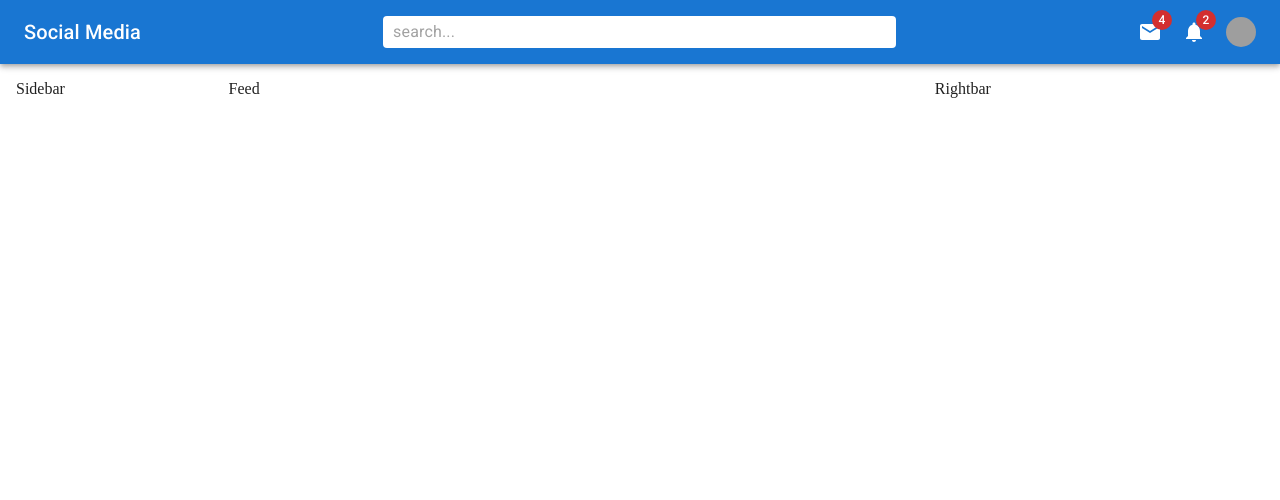
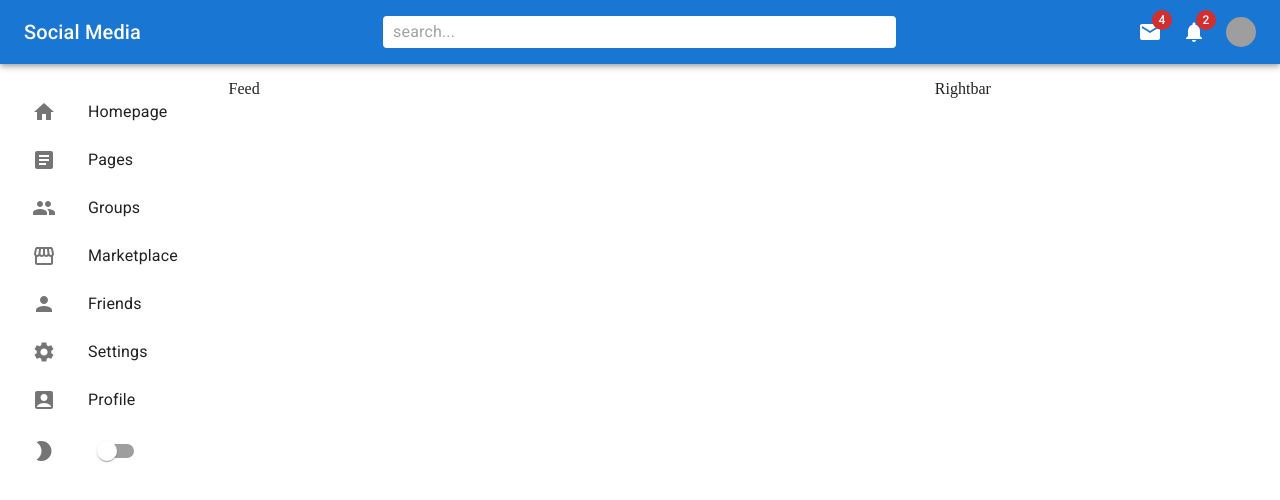
Before and after one commit to AnwarHossainSR/material-ui-social-media, a React (Create React App) app: page / in a window 1280 px wide. Shown: the top 500 px of the page. Built offline with nearby package versions, Linux system fonts and the light colour scheme; grey boxes are pictures that could not be loaded.

Commit message:
Design SIdebar

```diff
--- a/src/components/Sidebar.jsx
+++ b/src/components/Sidebar.jsx
@@ -1,9 +1,96 @@
-import { Box } from "@mui/material";
+import {
+  AccountBox,
+  Article,
+  Group,
+  Home,
+  ModeNight,
+  Person,
+  Settings,
+  Storefront,
+} from "@mui/icons-material";
+import {
+  Box,
+  List,
+  ListItem,
+  ListItemButton,
+  ListItemIcon,
+  ListItemText,
+  Switch,
+} from "@mui/material";
 
-const Sidebar = () => {
+const Sidebar = ({ mode, setMode }) => {
   return (
     <Box flex={1} p={2} sx={{ display: { xs: "none", sm: "block" } }}>
-      Sidebar
+      <Box position="fixed">
+        <List>
+          <ListItem disablePadding>
+            <ListItemButton component="a" href="#home">
+              <ListItemIcon>
+                <Home />
+              </ListItemIcon>
+              <ListItemText primary="Homepage" />
+            </ListItemButton>
+          </ListItem>
+          <ListItem disablePadding>
+            <ListItemButton component="a" href="#simple-list">
+              <ListItemIcon>
+                <Article />
+              </ListItemIcon>
+              <ListItemText primary="Pages" />
+            </ListItemButton>
+          </ListItem>
+          <ListItem disablePadding>
+            <ListItemButton component="a" href="#simple-list">
+              <ListItemIcon>
+                <Group />
+              </ListItemIcon>
+              <ListItemText primary="Groups" />
+            </ListItemButton>
+          </ListItem>
+          <ListItem disablePadding>
+            <ListItemButton component="a" href="#simple-list">
+              <ListItemIcon>
+                <Storefront />
+              </ListItemIcon>
+              <ListItemText primary="Marketplace" />
+            </ListItemButton>
+          </ListItem>
+          <ListItem disablePadding>
+            <ListItemButton component="a" href="#simple-list">
+              <ListItemIcon>
+                <Person />
+              </ListItemIcon>
+              <ListItemText primary="Friends" />
+            </ListItemButton>
+          </ListItem>
+          <ListItem disablePadding>
+            <ListItemButton component="a" href="#simple-list">
+              <ListItemIcon>
+                <Settings />
+              </ListItemIcon>
+              <ListItemText primary="Settings" />
+            </ListItemButton>
+          </ListItem>
+          <ListItem disablePadding>
+            <ListItemButton component="a" href="#simple-list">
+              <ListItemIcon>
+                <AccountBox />
+              </ListItemIcon>
+              <ListItemText primary="Profile" />
+            </ListItemButton>
+          </ListItem>
+          <ListItem disablePadding>
+            <ListItemButton component="a" href="#simple-list">
+              <ListItemIcon>
+                <ModeNight />
+              </ListItemIcon>
+              <Switch
+                onChange={(e) => setMode(mode === "light" ? "dark" : "light")}
+              />
+            </ListItemButton>
+          </ListItem>
+        </List>
+      </Box>
     </Box>
   );
 };
```
